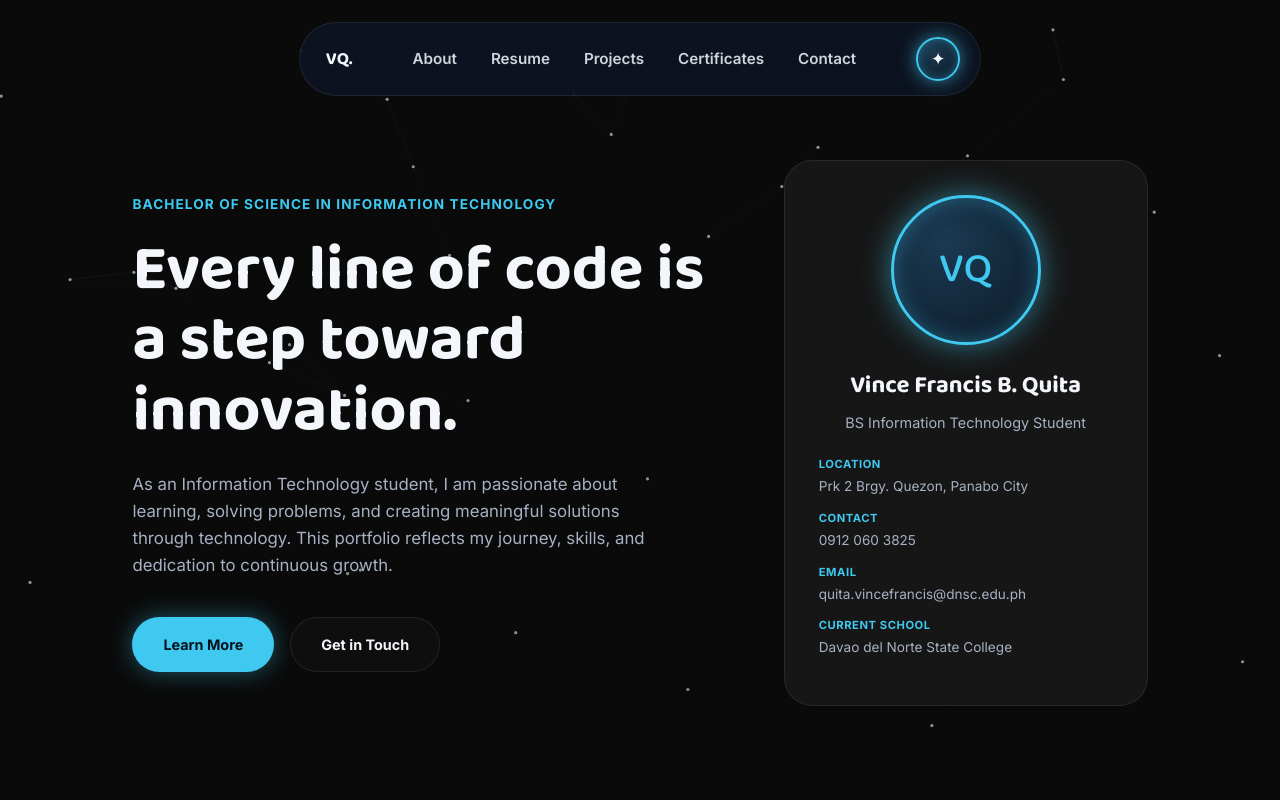
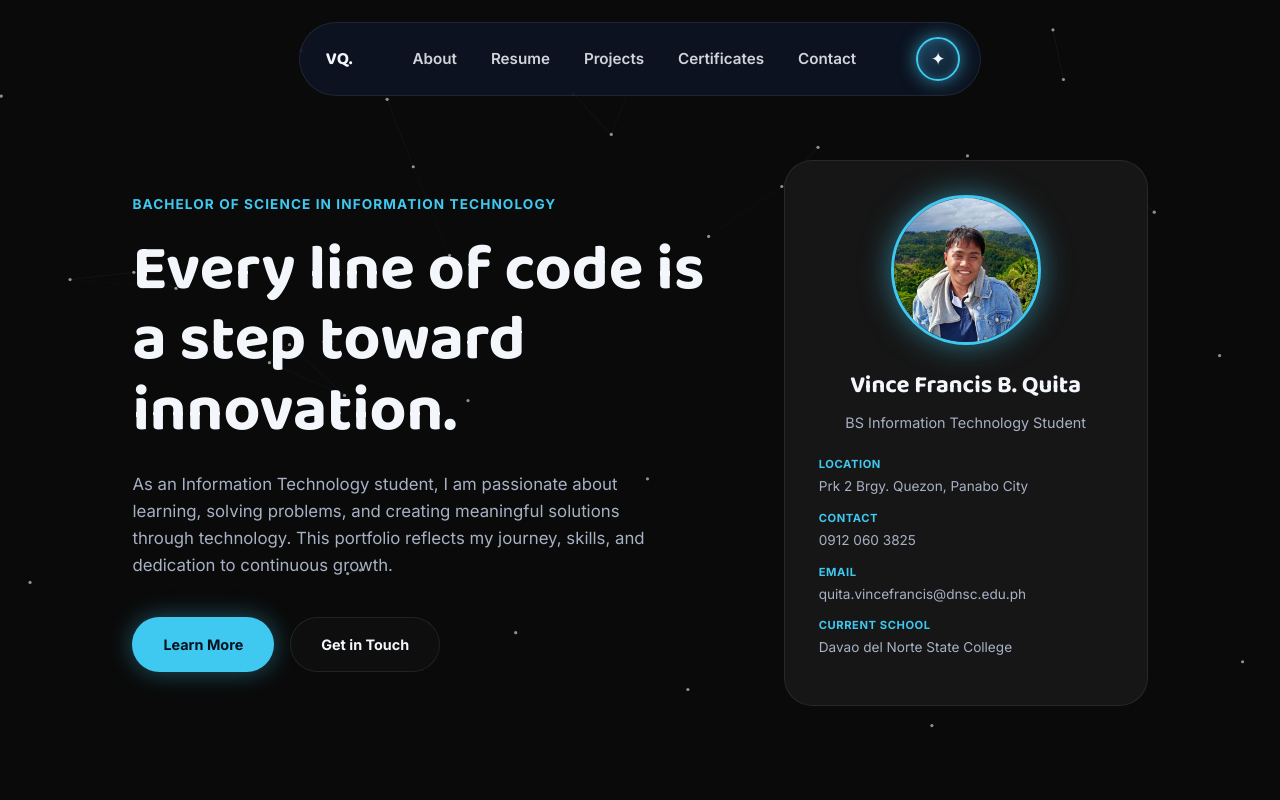
Before and after one commit to quitavincefrancis-glitch/Quita_Portfolio, a plain HTML site: page index.html in a window 1280 px wide. Shown: the top 800 px of the page. Drawn offline with Linux system fonts and the light colour scheme; animation ran at ten frames a second.

Commit message:
Update index.html

```diff
--- a/index.html
+++ b/index.html
@@ -206,7 +206,7 @@
       </div>
     </div>
     <div class="profile-card">
-      <div class="avatar-ring">VQ</div>
+      <div class="avatar-ring"><img src="nang.jpg" alt="Vince Francis B. Quita" style="width:100%;height:100%;object-fit:cover;border-radius:50%;"></div>
       <h3>Vince Francis B. Quita</h3>
       <div class="role">BS Information Technology Student</div>
       <div class="pc-field"><b>Location</b>Prk 2 Brgy. Quezon, Panabo City</div>
```
